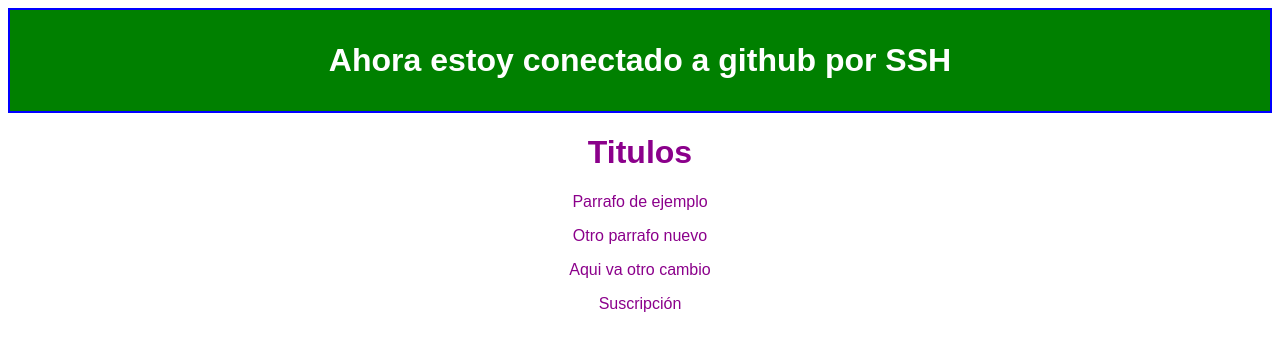
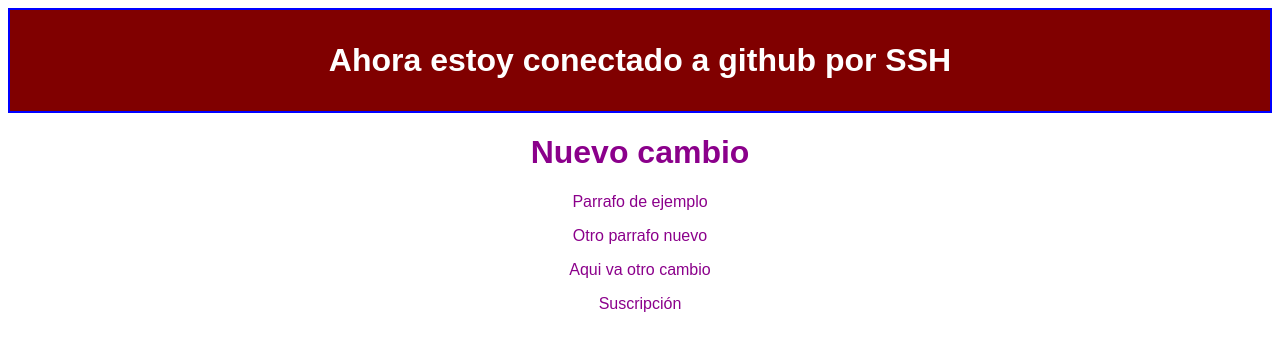
Before and after one commit to nflores1992/platzi, a plain HTML site: page index.html in a window 1280 px wide. Drawn offline with Linux system fonts and the light colour scheme.

Commit message:
Algunos cambios

```diff
--- a/css/estilos.css
+++ b/css/estilos.css
@@ -5,7 +5,7 @@
 }
 
 #cabecera {
-    background-color: green;
+    background-color: rgb(128, 0, 0);
     color: #ffffff;
     padding: 1em;
     text-align: center;
--- a/index.html
+++ b/index.html
@@ -7,7 +7,7 @@
 
 <body>
     <div id="cabecera">Ahora estoy conectado a github por SSH</div>
-    <h1>Titulos</h1>
+    <h1>Nuevo cambio</h1>
     <p>Parrafo de ejemplo</p>
     <p>Otro parrafo nuevo</p>
     <p>Aqui va otro cambio</p>
```
